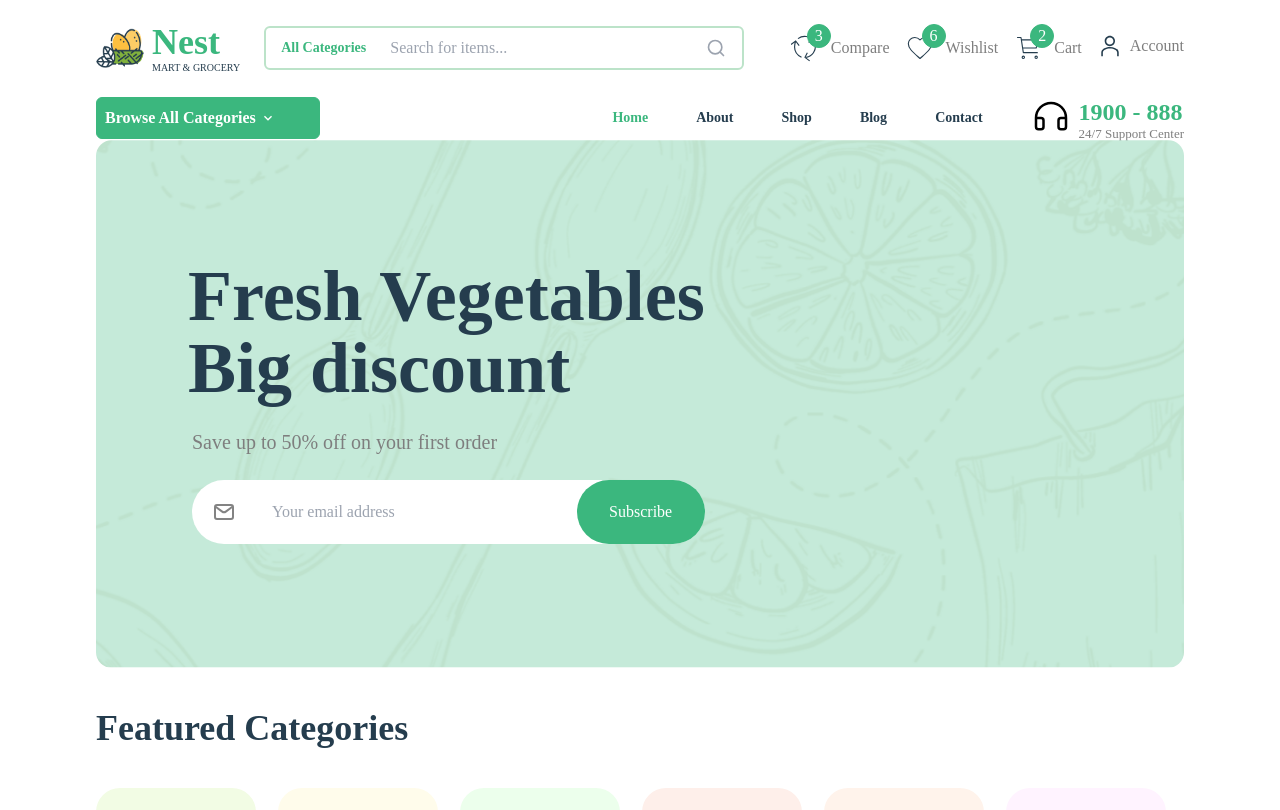
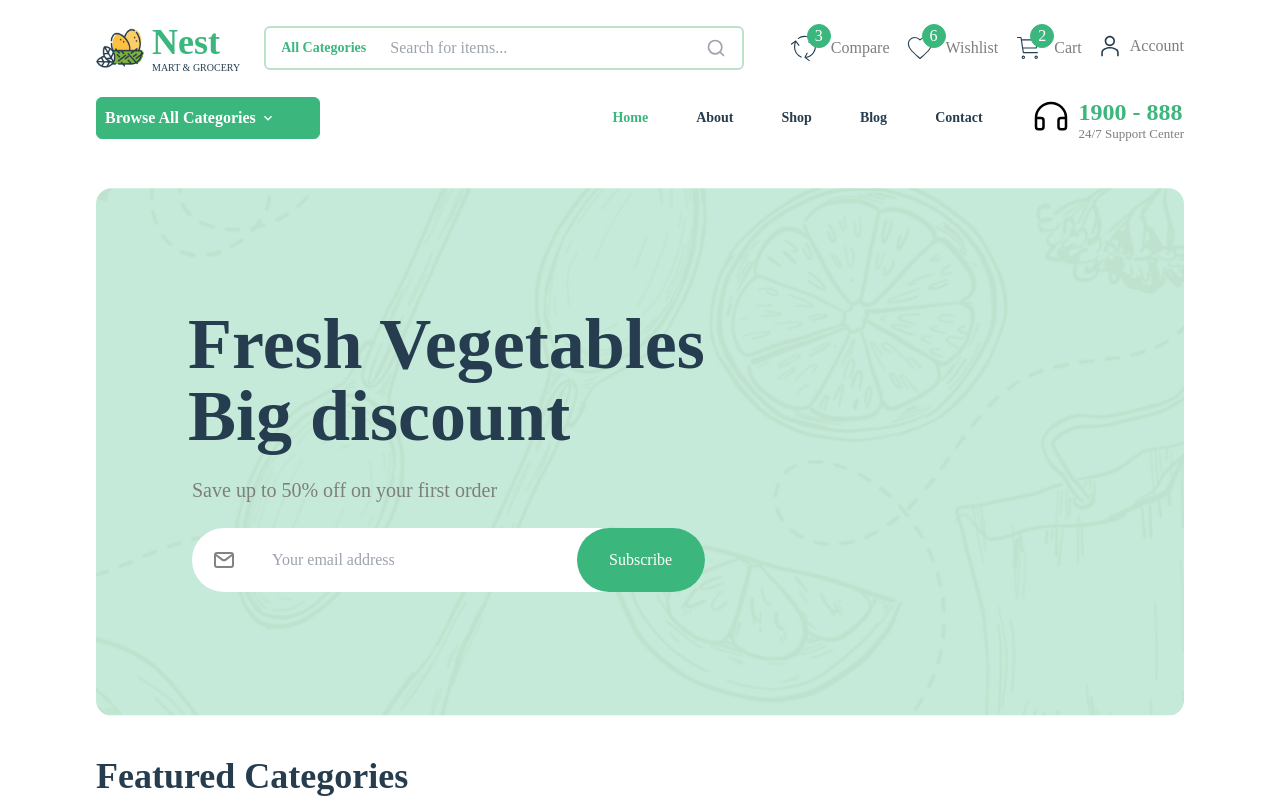
Before and after one commit to vicktor349/nestmart, a Next.js app: page / in a window 1280 px wide. Shown: the top 810 px of the page. Built offline with nearby package versions, Linux system fonts and the light colour scheme.

Commit message:
added margin top

```diff
--- a/components/HeroBanner.js
+++ b/components/HeroBanner.js
@@ -22,7 +22,7 @@ const HeroBanner = () =>
     }
 
     return (
-        <div className='group w-full ssm:h-[20rem] sm:h-[25rem] md:h-[27rem] lg:h-[33rem] border-transparent rounded-3xl flex justify-center items-center relative'>
+        <div className='group w-full ssm:h-[20rem] sm:h-[25rem] md:h-[27rem] lg:h-[33rem] border-transparent rounded-3xl flex justify-center items-center relative mt-12'>
             <div style={{ backgroundImage: `url(${slides[currentIndex].url})` }} className='w-full h-full rounded-2xl bg-center bg-cover duration-1000 relative'>
                 {/* LEFT ARROW */}
                 <div className='ssm:hidden z-[999] group-hover:block absolute top-[50%] -translate-x-0 translate-y-[-50%] left-10 text-xl rounded-full p-2 bg-black/20 text-white cursor-pointer '>
```
